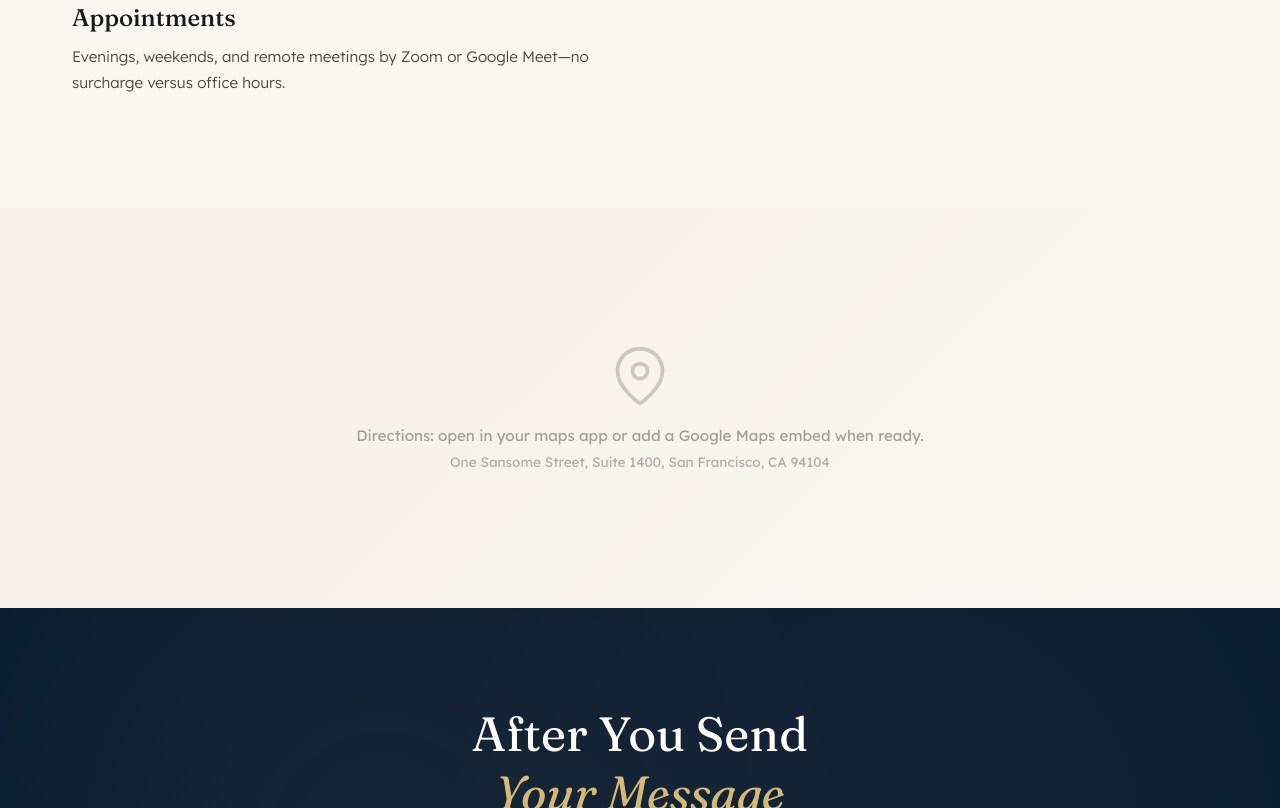
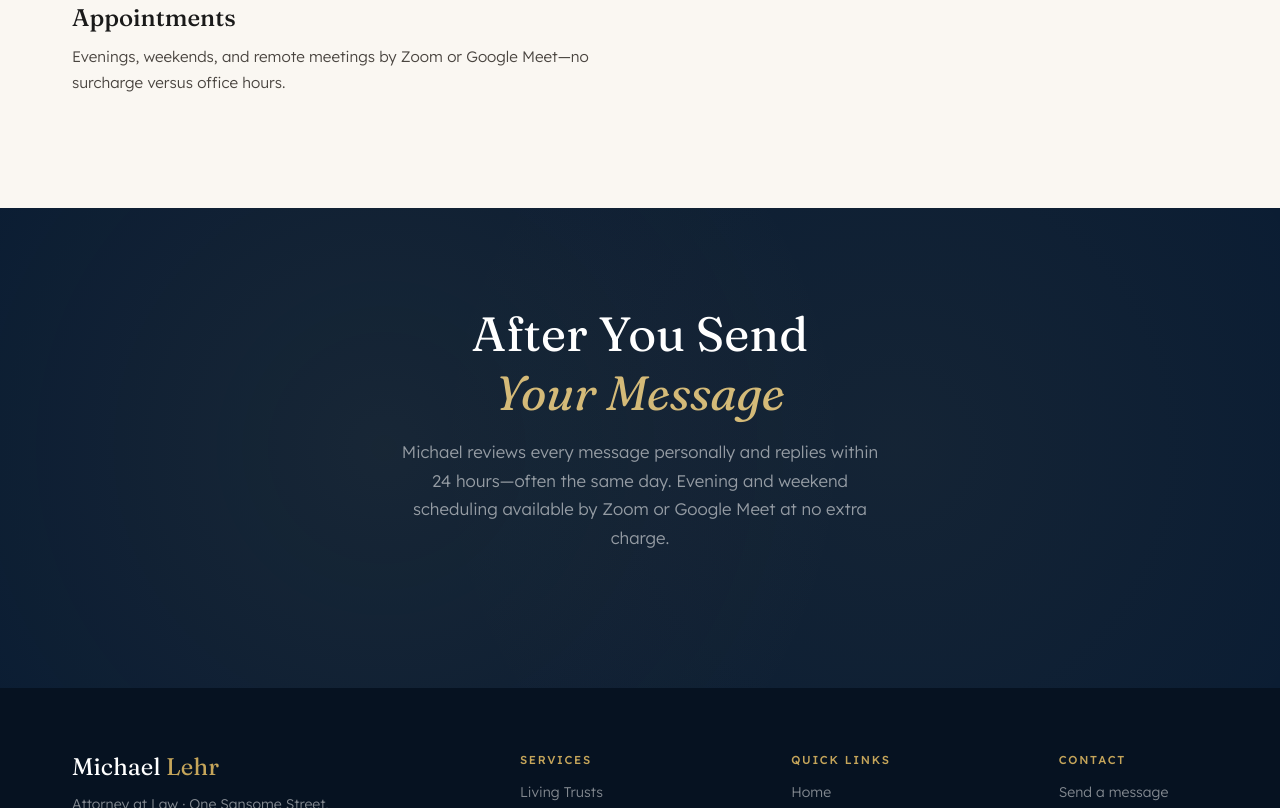
Before and after one commit to ohdaveed/michael3.0, a website: page public/contact.html in a window 1280 px wide. Shown: the part 1080-1888 px from the top of the page. Drawn offline with Linux system fonts and the light colour scheme.

Commit message:
Fix contact form false-invalid state and remove unfinished map placeholder
Required fields were marked aria-invalid on page load before any user
interaction, showing red error borders on an untouched form. Validation
now only runs on blur/submit. Also removed the contact page's map
section, which was a placeholder with no real embed code configured.

```diff
--- a/public/contact.html
+++ b/public/contact.html
@@ -156,31 +156,6 @@
   </div>
 </section>
 
-<!-- MAP SECTION (Optional - placeholder for Google Maps embed) -->
-<section style="padding: 0; background: var(--cream-light);">
-  <div style="width: 100%; height: 400px; background: linear-gradient(135deg, var(--cream) 0%, var(--cream-light) 100%); display: flex; align-items: center; justify-content: center; color: var(--stone);">
-    <div style="text-align: center;">
-      <svg width="60" height="60" viewBox="0 0 24 24" fill="none" stroke="currentColor" stroke-width="1.5" style="margin-bottom: 1rem; opacity: 0.3;">
-        <path d="M21 10c0 7-9 13-9 13s-9-6-9-13a9 9 0 0118 0z"/>
-        <circle cx="12" cy="10" r="3"/>
-      </svg>
-      <p style="font-size: 0.95rem; opacity: 0.6;">Directions: open in your maps app or add a Google Maps embed when ready.</p>
-      <p style="font-size: 0.85rem; opacity: 0.5; margin-top: 0.5rem;">One Sansome Street, Suite 1400, San Francisco, CA 94104</p>
-    </div>
-  </div>
-  <!-- When ready, replace with Google Maps embed:
-  <iframe
-    src="https://www.google.com/maps/embed?pb=YOUR_EMBED_CODE"
-    width="100%"
-    height="400"
-    style="border:0;"
-    allowfullscreen=""
-    loading="lazy"
-    referrerpolicy="no-referrer-when-downgrade">
-  </iframe>
-  -->
-</section>
-
 <!-- CTA BANNER -->
 <section class="cta-banner">
   <div class="container">
--- a/public/js/main.js
+++ b/public/js/main.js
@@ -181,7 +181,6 @@ if (contactForm && formMessage) {
 
   requiredFields.forEach((field) => {
     field.setAttribute('aria-required', 'true');
-    markFieldValidity(field);
     field.addEventListener('blur', () => markFieldValidity(field));
     field.addEventListener('input', () => {
       if (field.getAttribute('aria-invalid') === 'true') {
```
